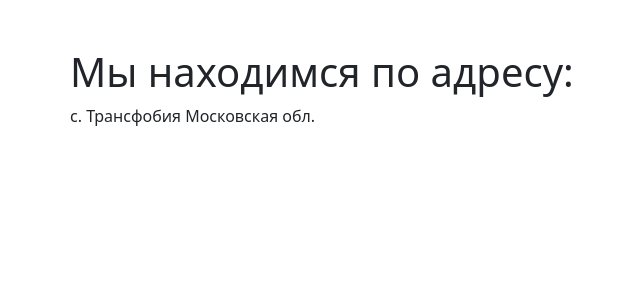
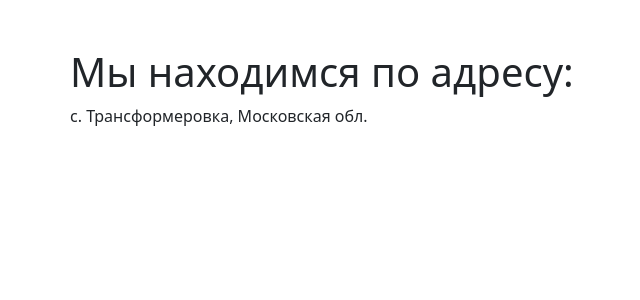
Before and after one commit to khoshov/transformers, a Flask app: page /contacts in a window 1280 px wide. Shown: the part 56-356 px from the top of the page, without its empty margins (12-652 px from the left). Run offline with Flask 3, Linux system fonts and the light colour scheme.

Commit message:
fix typo

```diff
--- a/app.py
+++ b/app.py
@@ -136,7 +136,7 @@ admin.add_view(sqla.ModelView(TransformerType, db.session))
 
 @app.cli.command("collect-data")
 def collect_transformers_data():
-    pass
+    print('Everything works. Collecting data.')
 
 
 if __name__ == '__main__':
--- a/templates/contacts.html
+++ b/templates/contacts.html
@@ -3,6 +3,6 @@
 {% block container %}
   <div class="row">
     <h1>Мы находимся по адресу:</h1>
-    <p>с. Трансфобия Московская обл.</p>
+    <p>с. Трансформеровка, Московская обл.</p>
   </div>
 {% endblock container %}
```
